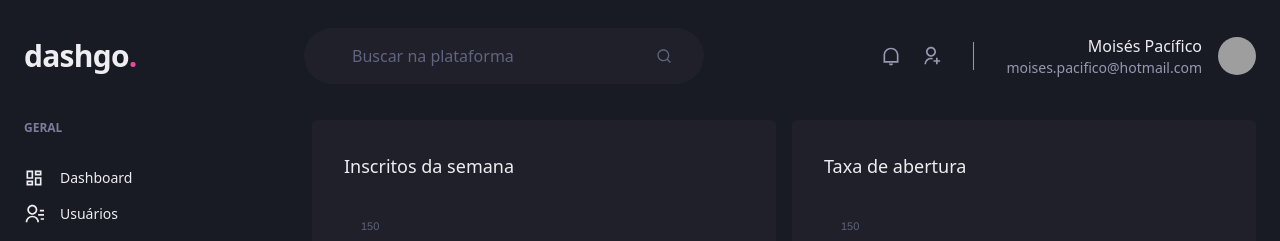
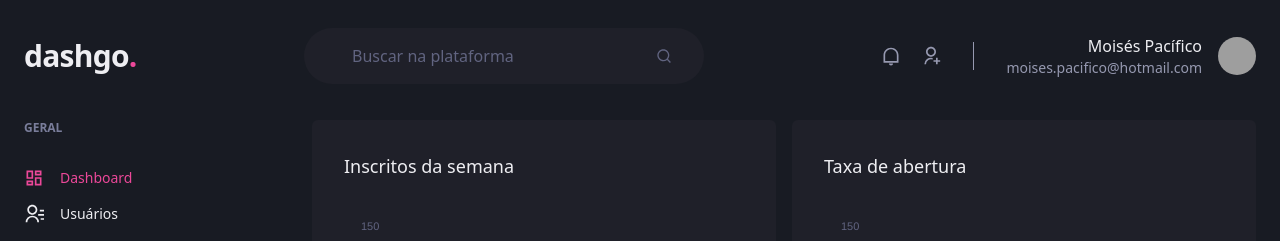
Before and after one commit to holymos/dashgo, a Next.js app: page /dashboard in a window 1280 px wide. Shown: the top 241 px of the page. Built offline with nearby package versions, Linux system fonts and the light colour scheme; grey boxes are pictures that could not be loaded.

Commit message:
feat: add ActiveLink atom component

```diff
--- /dev/null
+++ b/src/components/Atoms/ActiveLink/index.tsx
@@ -0,0 +1,39 @@
+import Link, { LinkProps } from "next/link";
+import { useRouter } from "next/router.js";
+import { cloneElement, ReactElement } from "react";
+import resolveConfig from "tailwindcss/resolveConfig";
+import tailwindConfig from "../../../../tailwind.config.js";
+
+const { theme } = resolveConfig(tailwindConfig);
+type ActiveLinkProps = {
+  children: ReactElement;
+  shouldMatchExactHref?: boolean;
+} & LinkProps;
+
+export const ActiveLink: React.FC<ActiveLinkProps> = ({
+  children,
+  shouldMatchExactHref = false,
+  ...rest
+}) => {
+  const { asPath } = useRouter();
+  let isActive = false;
+
+  if (shouldMatchExactHref && (asPath === rest.href || asPath === rest.as))
+    isActive = true;
+
+  if (
+    (!shouldMatchExactHref && asPath.startsWith(String(rest.href))) ||
+    asPath.startsWith(String(rest.as))
+  )
+    isActive = true;
+
+  return (
+    <Link {...rest}>
+      {cloneElement(children, {
+        style: {
+          color: isActive ? theme.colors.pink[500] : theme.colors.gray[50],
+        },
+      })}
+    </Link>
+  );
+};
--- a/src/components/Atoms/NavLink/index.tsx
+++ b/src/components/Atoms/NavLink/index.tsx
@@ -1,5 +1,5 @@
-import Link from "next/link";
 import { ReactElement } from "react";
+import { ActiveLink } from "../ActiveLink";
 
 type NavLinkProps = {
   icon: ReactElement;
@@ -13,13 +13,13 @@ export const NavLink: React.FC<NavLinkProps> = ({
   href = "/",
 }) => {
   return (
-    <Link href={href}>
+    <ActiveLink href={href}>
       <a className="flex items-center hover:text-gray-200">
         {icon}
         <span className="ml-4 font-medium text-lg sm:text-sm">
           {description}
         </span>
       </a>
-    </Link>
+    </ActiveLink>
   );
 };
```
